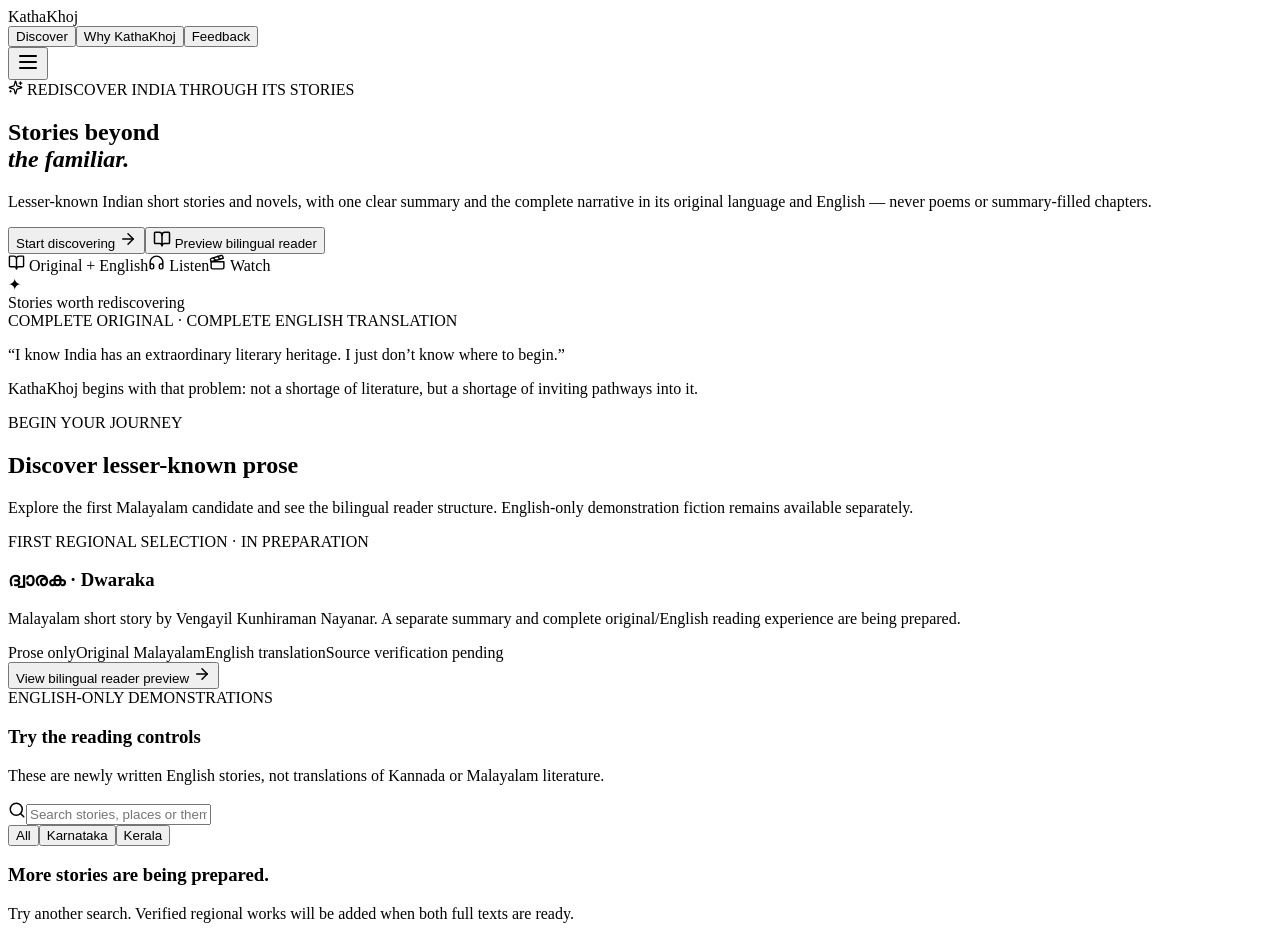
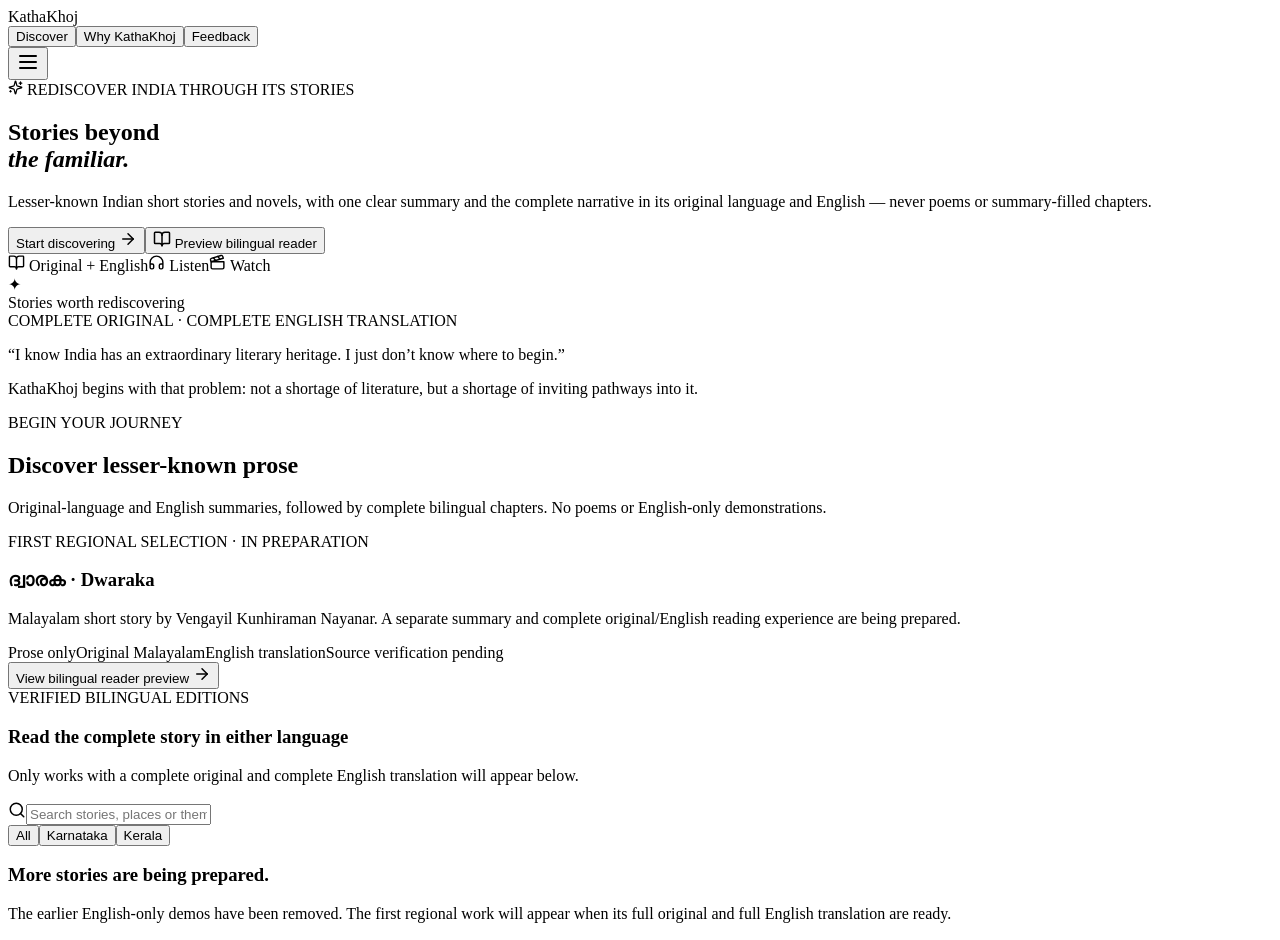
Before and after one commit to scaleblueprint/kathakhoj, a React (Vite) app: page / in a window 1280 px wide. Shown: the top 940 px of the page. Built offline with nearby package versions, Linux system fonts and the light colour scheme; the HTML template or start-up script is replaced by a standard one.

Commit message:
Require bilingual summaries and full narrative chapters; remove English-only demos

```diff
--- a/src/App.jsx
+++ b/src/App.jsx
@@ -36,7 +36,7 @@
   const [showPreview, setShowPreview] = useState(false)
 
   const filtered = useMemo(() => stories.filter(s => {
-    const matchesQuery = [s.title, s.subtitle, s.region, s.theme, s.summary]
+    const matchesQuery = [s.title, s.subtitle, s.region, s.theme, s.summary?.original, s.summary?.english]
       .join(' ').toLowerCase().includes(query.toLowerCase())
     const matchesFilter = filter === 'All' || s.region === filter || s.theme === filter
     return matchesQuery && matchesFilter
@@ -73,7 +73,7 @@
       return
     }
     const part = story.parts[partIndex]
-    const lines = part ? (readingLanguage === 'original' || !story.parts[0].english.length ? part.original : part.english) : [story.essence]
+    const lines = part ? part[readingLanguage] : [story.essence]
     const utterance = new SpeechSynthesisUtterance([story.title, part?.title || 'Literary companion', ...lines].join(' '))
     utterance.lang = readingLanguage === 'original' ? story.originalLocale : 'en-IN'
     utterance.rate = 0.93
@@ -126,7 +126,7 @@
                 {sourceLinked && <a className="primary" href={story.sourceUrl} target="_blank" rel="noopener noreferrer">View source edition <ArrowRight size={18}/></a>}
                 <button className="primary" onClick={() => speak(story, partIndex)}>
                   {playing ? <Pause size={18}/> : <Play size={18}/>}
-                  {playing ? 'Stop narration' : 'Listen to this part'}
+                  {playing ? 'Stop narration' : 'Listen to this chapter'}
                 </button>
                 <button className="secondary" onClick={() => toggleSaved(story.id)}>
                   {isSaved ? <BookmarkCheck size={18}/> : <Bookmark size={18}/>}
@@ -139,15 +139,15 @@
 
           <div className="story-layout">
             <article className="reader">
-              <div className="prototype-note"><Sparkles size={17}/><span><strong>English-only demonstration — not regional literature:</strong> {story.note}</span></div>
-              <section className="summary-panel"><div className="eyebrow">STORY SUMMARY</div><h2>The story at a glance</h2><p>{story.summary}</p><p>{story.essence}</p></section>
+              <div className="prototype-note"><Sparkles size={17}/><span><strong>Source and translation:</strong> {story.note}</span></div>
+              <section className="summary-panel"><div className="eyebrow">STORY SUMMARY · NOT A CHAPTER</div><h2>The story at a glance</h2><div className="language-switch" role="group" aria-label="Summary and story language"><button className={readingLanguage === 'original' ? 'active' : ''} onClick={() => setReadingLanguage('original')}>{story.originalLanguage} · Original</button><button className={readingLanguage === 'english' ? 'active' : ''} onClick={() => setReadingLanguage('english')}>English translation</button></div><p lang={readingLanguage === 'original' ? story.originalLocale : 'en'}>{story.summary[readingLanguage]}</p></section>
               <div id="reading-part" className="part-reader">
                 <div className="eyebrow">{complete ? 'STORY COMPLETE' : `PART ${partIndex + 1} OF ${story.parts.length}`}</div>
-                {story.parts[0].english.length > 0 && <div className="language-switch" role="group" aria-label="Reading language"><button className={readingLanguage === 'original' ? 'active' : ''} onClick={() => { window.speechSynthesis?.cancel(); setPlaying(false); setReadingLanguage('original') }}>{story.originalLanguage} · Original</button><button className={readingLanguage === 'english' ? 'active' : ''} onClick={() => { window.speechSynthesis?.cancel(); setPlaying(false); setReadingLanguage('english') }}>English translation</button></div>}
+                {<div className="language-switch" role="group" aria-label="Reading language"><button className={readingLanguage === 'original' ? 'active' : ''} onClick={() => { window.speechSynthesis?.cancel(); setPlaying(false); setReadingLanguage('original') }}>{story.originalLanguage} · Original</button><button className={readingLanguage === 'english' ? 'active' : ''} onClick={() => { window.speechSynthesis?.cancel(); setPlaying(false); setReadingLanguage('english') }}>English translation</button></div>}
                 <div className="progress-track" role="progressbar" aria-valuenow={partIndex} aria-valuemin="0" aria-valuemax={story.parts.length} aria-label="Story progress"><span style={{ width: `${partIndex / story.parts.length * 100}%` }} /></div>
                 {complete ? <section className="essence"><h2>The literary companion</h2><p>{story.essence}</p><p className="muted">You have reached the end of the reading trail. For this selection, the complete original remains available through the linked source edition.</p></section> : <>
                   <h2>{currentPart.title}</h2>
-                  {(readingLanguage === 'original' || !currentPart.english.length ? currentPart.original : currentPart.english).map((p, i) => <p key={i} lang={readingLanguage === 'original' ? story.originalLocale : 'en'}>{p}</p>)}
+                  {currentPart[readingLanguage].map((p, i) => <p key={i} lang={readingLanguage === 'original' ? story.originalLocale : 'en'}>{p}</p>)}
                 </>}
                 <div className="part-navigation">
                   <button className="secondary" disabled={partIndex === 0} onClick={() => setPart(story.id, partIndex - 1)}><ArrowLeft size={17}/> Previous</button>
@@ -159,7 +159,7 @@
 
             <aside className="side-panel">
               <div className="side-card">
-                <div className="eyebrow">STORY PARTS</div>
+                <div className="eyebrow">FULL STORY · CHAPTERS</div>
                 <div className="part-list">{story.parts.map((part, i) => <button key={i} className={i === partIndex ? 'part-link active' : 'part-link'} onClick={() => setPart(story.id, i)}><span>{String(i + 1).padStart(2, '0')}</span>{part.title}</button>)}<button className={complete ? 'part-link active' : 'part-link'} onClick={() => setPart(story.id, story.parts.length)}>Literary companion</button></div>
                 <div className="eyebrow">EXPERIENCE</div>
                 <button className="experience active"><BookOpen size={18}/> Read <span>Open</span></button>
@@ -169,7 +169,7 @@
               <div className="side-card">
                 <div className="eyebrow">EDITORIAL STATUS</div>
                 <p><strong>{story.type}</strong></p>
-                <p className="muted">{story.parts[0].english.length ? 'Complete original and complete English translation, aligned by reading part.' : 'Complete original English demonstration story. Not a regional-language translation.'}</p>
+                <p className="muted">Complete original-language narrative and complete English translation, aligned chapter by chapter.</p>
                 {sourceLinked && <p className="muted"><strong>Author:</strong> {story.author}<br/><strong>First published:</strong> {story.published}<br/><strong>Translation:</strong> {story.translator}<br/><a href={story.sourceUrl} target="_blank" rel="noopener noreferrer">{story.sourceTitle} ↗</a></p>}
                 <p className="muted">The production catalogue will only publish works after source, rights and human literary review are recorded.</p>
               </div>
@@ -233,11 +233,11 @@
               <div className="eyebrow">BEGIN YOUR JOURNEY</div>
               <h2>Discover lesser-known prose</h2>
             </div>
-            <p>Explore the first Malayalam candidate and see the bilingual reader structure. English-only demonstration fiction remains available separately.</p>
+            <p>Original-language and English summaries, followed by complete bilingual chapters. No poems or English-only demonstrations.</p>
           </div>
 
           <div className="candidate-card"><div><div className="eyebrow">FIRST REGIONAL SELECTION · IN PREPARATION</div><h3>ദ്വാരക <span>· Dwaraka</span></h3><p>Malayalam short story by Vengayil Kunhiraman Nayanar. A separate summary and complete original/English reading experience are being prepared.</p><div className="candidate-tags"><span>Prose only</span><span>Original Malayalam</span><span>English translation</span><span>Source verification pending</span></div></div><button className="primary" onClick={() => { setReadingLanguage('original'); setShowPreview(true) }}>View bilingual reader preview <ArrowRight size={18}/></button></div>
-          <div className="demo-heading"><div className="eyebrow">ENGLISH-ONLY DEMONSTRATIONS</div><h3>Try the reading controls</h3><p>These are newly written English stories, not translations of Kannada or Malayalam literature.</p></div>
+          <div className="demo-heading"><div className="eyebrow">VERIFIED BILINGUAL EDITIONS</div><h3>Read the complete story in either language</h3><p>Only works with a complete original and complete English translation will appear below.</p></div>
           <div className="controls">
             <div className="search"><Search size={18}/><input value={query} onChange={e => setQuery(e.target.value)} placeholder="Search stories, places or themes…" /></div>
             <div className="chips">
@@ -255,7 +255,7 @@
                 <div className="story-card__body">
                   <div className="eyebrow">{story.region} · {story.theme}</div>
                   <h3>{story.title}</h3>
-                  <p>{story.summary}</p>
+                  <p>{story.summary.english}</p>
                   <div className="story-card__footer">
                     <span>{progress[story.id] > 0 ? `Continue · ${Math.min(progress[story.id] + 1, story.parts.length)} / ${story.parts.length}` : `${story.parts.length} parts · ${story.duration}`}</span>
                     <button onClick={() => setSelected(story.id)}>Explore <ArrowRight size={17}/></button>
@@ -264,7 +264,7 @@
               </article>
             ))}
           </div>
-          {!filtered.length && <div className="empty"><h3>{stories.length ? 'No stories match yet.' : 'More stories are being prepared.'}</h3><p>{stories.length ? 'Try another theme.' : 'Try another search. Verified regional works will be added when both full texts are ready.'}</p></div>}
+          {!filtered.length && <div className="empty"><h3>{stories.length ? 'No stories match yet.' : 'More stories are being prepared.'}</h3><p>{stories.length ? 'Try another theme.' : 'The earlier English-only demos have been removed. The first regional work will appear when its full original and full English translation are ready.'}</p></div>}
         </section>
 
         <section className="trail">
```
